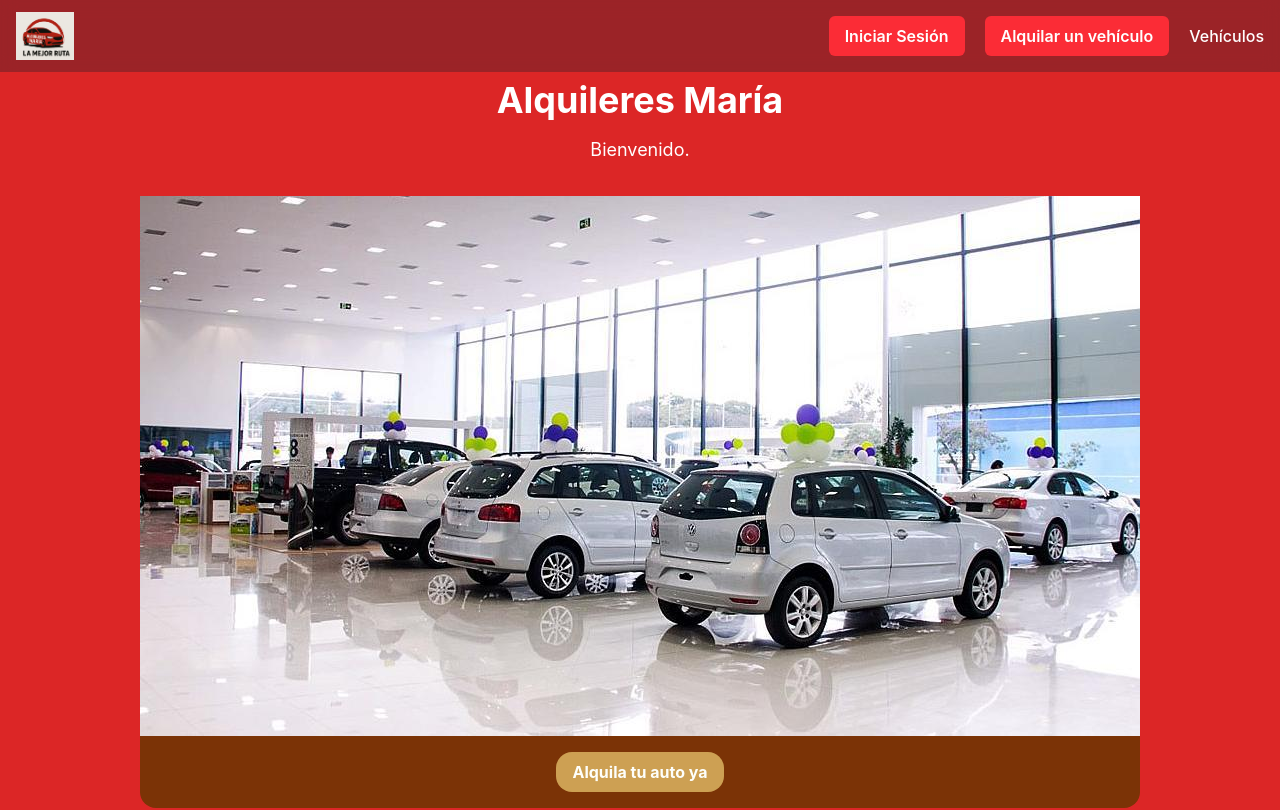
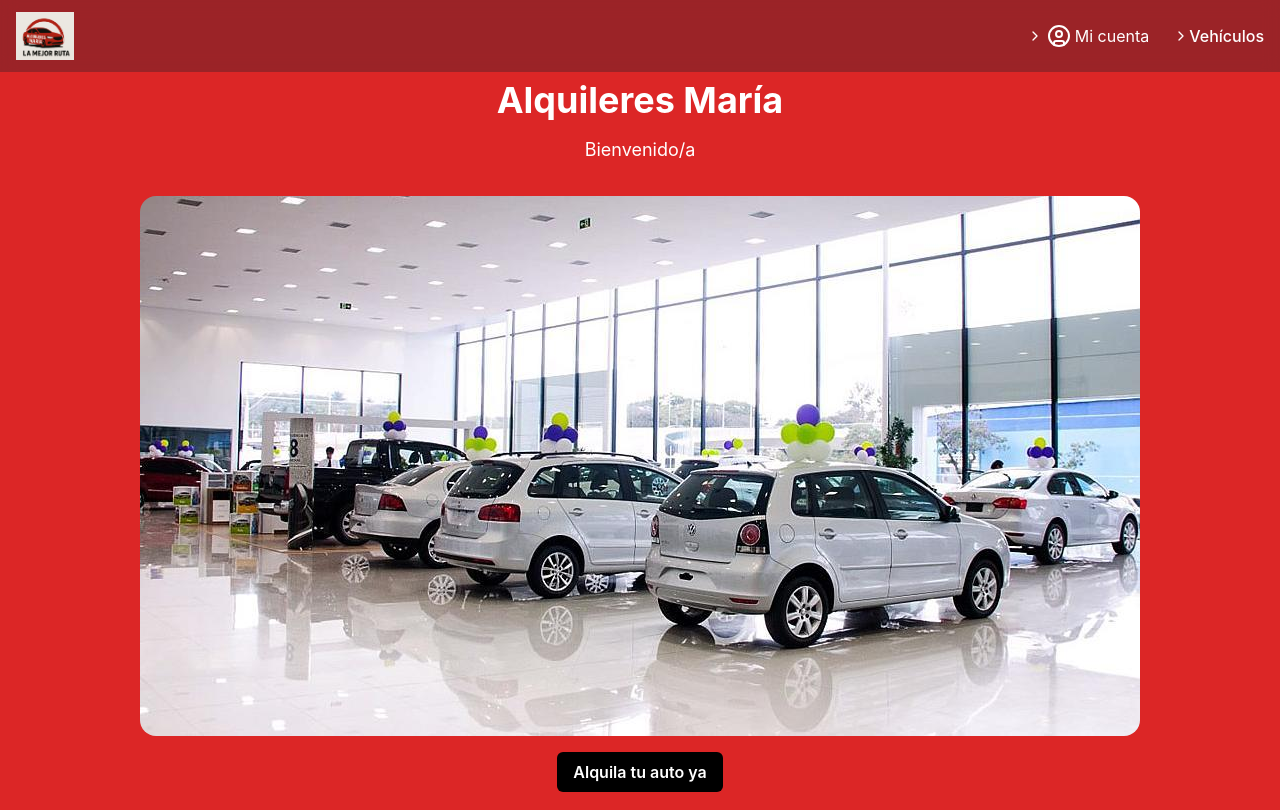
Before and after one commit to massimoparzanese/INGE2-2025, a React (Vite) app in the folder frontend/: page / in a window 1280 px wide. Shown: the top 810 px of the page. Built offline with nearby package versions, Linux system fonts and the light colour scheme; no server answers.

Commit message:
Improve functionalities and add things of HU

```diff
--- a/frontend/index.html
+++ b/frontend/index.html
@@ -4,6 +4,7 @@
     <meta charset="UTF-8" />
     <meta name="viewport" content="width=device-width, initial-scale=1.0" />
     <title>Alquileres María</title>
+    <link rel="icon" type="image/png" href="./public/LogoEmpresa.png"/>
   </head>
   <body>
     <div id="root"></div>
--- a/frontend/src/components/sections/Navbar.jsx
+++ b/frontend/src/components/sections/Navbar.jsx
@@ -1,9 +1,12 @@
-import { useState } from "react";
+import { useContext, useState } from "react";
 import imagenEmprendimiento from "../../imgs/LogoEmpresa.png"; // ✅ Ajustá el path al que uses tú (por ejemplo: /public/imgs/logo.png)
 import { useNavigate } from 'react-router-dom';
+import { ChevronRight, UserCircle } from "lucide-react";
+import { AuthContext } from '../../context/AuthContextFunct'
 export default function Navbar() {
   const [showNavbar] = useState(true);
   const [activeRoute] = useState(true);
+  const { user } = useContext(AuthContext);
   const navigate = useNavigate();
   return (
     <nav
@@ -23,40 +26,41 @@ export default function Navbar() {
 
         {/* Contenido a la derecha */}
         <ul className="flex items-center gap-5 afacad-bold text-base text-[#CDA053]">
-          <li className="hidden md:block">
+            {/* Cuenta */}
+            <li className="relative group cursor-pointer">
+              <div className="flex items-center space-x-1 text-white hover:text-yellow-500 transition-colors duration-200">
+
+                <ChevronRight className="ml-1 h-4 w-4 text-white group-hover:text-yellow-600 transition-transform duration-300 group-hover:rotate-90" />
+                <UserCircle className="h-6 w-6" />
+                <span className="hidden md:inline">
+                {user ? user : 'Mi cuenta'}
+              </span>
+
+              </div>
+              <ul
+                className="absolute right-0 mt-2 w-40 bg-white border border-gray-200 rounded-xl shadow-lg
+                          opacity-0 invisible group-hover:visible group-hover:opacity-100
+                          transition-all duration-300 z-50"
+              >
+                <li>
                   <a
                     href="/login"
-                className={`nav-link inline-block px-4 py-2 rounded-md font-semibold transition duration-300 ease-in-out
-                  ${
-                    activeRoute === "/login"
-                      ? "bg-red-600 text-white shadow-lg scale-105 brightness-140"
-                      : "bg-red-500 text-white hover:bg-black hover:brightness-140"
-                  }`}
+                    className="block px-4 py-2 text-sm text-gray-700 hover:bg-gray-100 rounded-t-xl"
                   >
-                Iniciar Sesión
+                    Iniciar sesión
                   </a>
+                </li>
+              </ul>
+            </li>
 
-            </li>
-            <li className="hidden md:block">
-              <a
-                href="/reserva"
-                className={`nav-link inline-block px-4 py-2 rounded-md font-semibold transition duration-300 ease-in-out
-                  ${
-                    activeRoute === "/reserva"
-                      ? "bg-red-600 text-white shadow-lg scale-105 brightness-140"
-                      : "bg-red-500 text-white hover:bg-black hover:brightness-140"
-                  }`}
-              >
-                Alquilar un vehículo
-              </a>
-
-            </li>
-           <li className="relative group hidden md:block">
-            <span className="cursor-pointer text-white font-medium transition-colors duration-200 group-hover:text-yellow-600">
+            {/* Vehículos */}
+            <li className="relative group cursor-pointer">
+              <div className="flex items-center">
+                <ChevronRight className="ml-1 h-4 w-4 text-white group-hover:text-yellow-600 transition-transform duration-300 group-hover:rotate-90" />
+                <span className="text-white font-medium transition-colors duration-200 group-hover:text-yellow-600">
                   Vehículos
                 </span>
-
-            {/* Dropdown */}
+              </div>
               <ul
                 className="absolute right-0 mt-2 w-56 max-w-[90vw] bg-white border border-gray-200 rounded-xl shadow-lg
                           opacity-0 translate-y-2 invisible group-hover:visible group-hover:opacity-100
@@ -78,10 +82,16 @@ export default function Navbar() {
                     Ver listado de vehículos
                   </a>
                 </li>
+                <li className="hidden md:block">
+                  <a
+                    href="/reserva"
+                    className="block px-5 py-3 text-sm text-gray-700 hover:bg-gray-100 hover:text-red-600 rounded-t-xl transition-colors duration-200"
+                  >
+                    Alquilar un vehículo
+                  </a>
+                </li>
               </ul>
             </li>
-
-
         </ul>
       </div>
     </nav>
--- a/frontend/src/context/AuthContext.jsx
+++ b/frontend/src/context/AuthContext.jsx
@@ -5,6 +5,7 @@ export default function AuthContextProvider({ children }) {
   const [isAuthenticated, setIsAuthenticated] = useState(false);
   const [isLoading, setIsLoading] = useState(true); // Nuevo estado de carga
   const [role, setRole] = useState("");
+  const [user, setUser] = useState(null);
   useEffect(() => {
     const TOKEN_EXPIRATION_TIME = 60 * 60 * 1000; // 50 minutos en ms
     const TIME_FOR_VERIFY = 10 * 60 * 1000;
@@ -58,7 +59,7 @@ export default function AuthContextProvider({ children }) {
 
 
   return (
-    <AuthContext.Provider value={{ isAuthenticated, setIsAuthenticated, isLoading, role, setRole }}>
+    <AuthContext.Provider value={{ isAuthenticated, setIsAuthenticated, isLoading, role, setRole, user, setUser }}>
       {children}
     </AuthContext.Provider>
   );
--- a/frontend/src/pages/FormReserva.jsx
+++ b/frontend/src/pages/FormReserva.jsx
@@ -7,6 +7,7 @@ export default function FormReserva (){
   const [fechaFin, setFechaFin] = useState(false);
    const [sucursalSeleccionada, setSucursalSeleccionada] = useState(null);
   const [accept, setAccept] = useState(false);
+  const [aceptarSucursal, setAceptarSucursal] = useState(false);
   const [vehicles, setVehicles] = useState([]);
   const handleSeleccionar = (sucursal) => {
     setSucursalSeleccionada(sucursal);
@@ -42,6 +43,17 @@ export default function FormReserva (){
 
       fetchVehiculos();
     }, [accept, sucursalSeleccionada, fechaInicio, fechaFin]);
+    useEffect(() => {
+      if (vehicles.length === 0) {
+        const timer = setTimeout(() => {
+          setFechaInicio(null); // o "" según cómo manejes el estado
+          setFechaFin(null);
+          setAccept(false)
+        }, 2000);
+
+        return () => clearTimeout(timer); // Limpieza del timeout si cambia antes
+      }
+    }, [accept]);
 
     return(
 
@@ -77,8 +89,17 @@ export default function FormReserva (){
         ) : (
           <p className="font-medium">No hay sucursales disponibles</p>
         )}
-
-        {sucursalSeleccionada && (
+        {sucursalSeleccionada && !aceptarSucursal && (
+          <div className="pt-5">
+          <button
+                className="mb-4 px-4 py-2 bg-green-600 text-white rounded hover:bg-green-700 transition"
+                onClick={() => {setAceptarSucursal(true)}}
+            >
+                Aceptar
+              </button>
+          </div>
+        )}
+        {sucursalSeleccionada && aceptarSucursal && (
           <>
             <div className="mt-4 p-4 bg-blue-100 rounded-md text-center">
               <p className="text-blue-700 font-medium">
@@ -128,6 +149,9 @@ export default function FormReserva (){
 
       </div>
     )}
+    {accept && vehicles.length === 0 && (
+      <p>No hay vehículos en las fechas solicitadas</p>
+    )}
       </div>
     </div>
 
--- a/frontend/src/pages/LandingPage.jsx
+++ b/frontend/src/pages/LandingPage.jsx
@@ -3,7 +3,6 @@ import imagenConsecionaria from "../imgs/imagenConsecionaria.jpg";
 import SucursalSelector from '../components/SucursalesModal'
 import { useNavigate } from 'react-router-dom';
 import ProductCard from "../components/ProductCard";
-import { Link } from 'react-router-dom';
 
 export default function LandingPage() {
   const [modalAbierto, setModalAbierto] = useState(false);
@@ -14,12 +13,16 @@ export default function LandingPage() {
   return (
     <div className="flex flex-col items-center justify-center min-h-screen w-full">
       <h1 className="text-4xl font-bold text-white mb-4 pt-20">Alquileres María</h1>
-      <p className="text-lg text-white mb-8">Bienvenido.</p>
-      <section className="bg-amber-900 rounded-2xl">
+      <p className="text-lg text-white mb-8">Bienvenido/a</p>
+      <section >
 
-            <img src={imagenConsecionaria} alt="Imagen de consecionaria" />
+            <img className="rounded-2xl"src={imagenConsecionaria} alt="Imagen de consecionaria" />
           <div className="flex items-center justify-center mt-4 mb-4">
-            <button className=" bg-[#CDA053] text-[#FEFFFB] font-bold py-2 px-4 rounded-2xl" onClick={handleAdminClick}>
+            <button className={`nav-link inline-block px-4 py-2 rounded-md font-semibold transition duration-300 ease-in-out
+                  ${
+
+                       "bg-black text-white hover:bg-green-700 hover:brightness-140"
+                  }`} onClick={handleAdminClick}>
               Alquila tu auto ya
             </button>
           </div>
```
Also changed, not shown: frontend/public/LogoEmpresa.png (added). Lines whose indentation alone changed are shown as unchanged.
